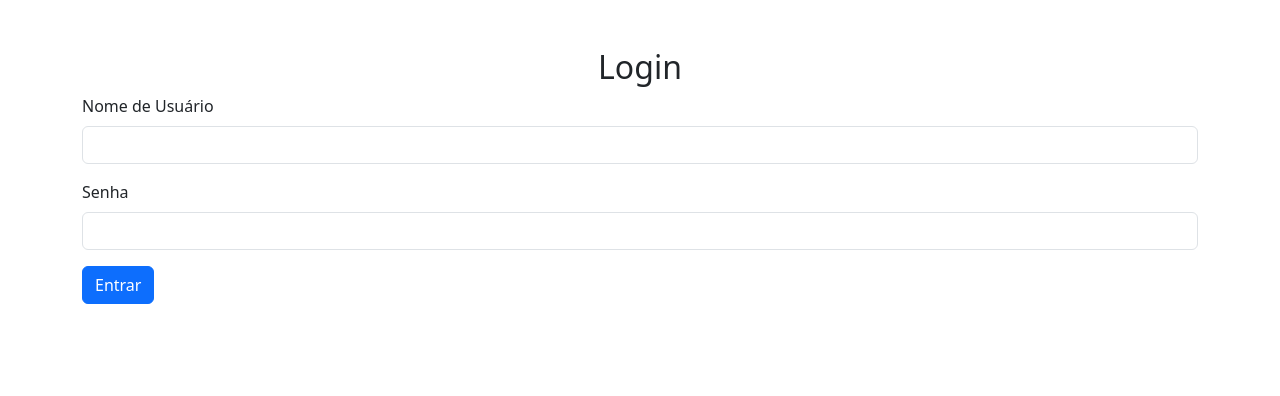
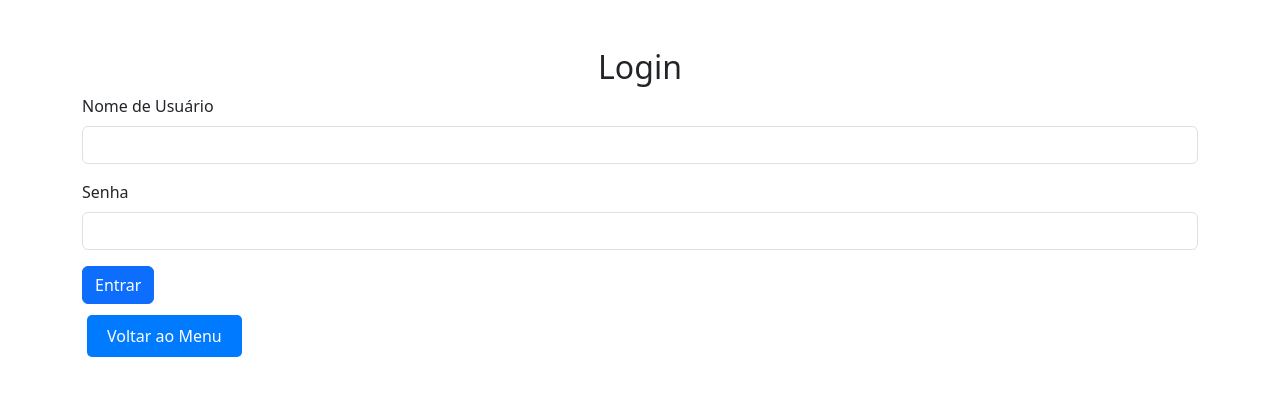
Before and after one commit to Srleo12/Usuarios_py, a Flask app: page /login in a window 1280 px wide. Shown: the top 396 px of the page. Run offline with Flask 3, Linux system fonts and the light colour scheme.

Commit message:
Update login.html

```diff
--- a/app/templates/login.html
+++ b/app/templates/login.html
@@ -5,6 +5,23 @@
     <meta name="viewport" content="width=device-width, initial-scale=1.0">
     <title>Login</title>
     <link href="https://cdn.jsdelivr.net/npm/bootstrap@5.3.0/dist/css/bootstrap.min.css" rel="stylesheet">
+    <style>
+        .buttons {
+            margin-top: 20px;
+        }
+        .buttons a {
+            text-decoration: none;
+            color: #fff;
+            background-color: #007bff;
+            padding: 10px 20px;
+            margin: 5px;
+            border-radius: 5px;
+            transition: background-color 0.3s ease;
+        }
+        .buttons a:hover {
+            background-color: #0056b3;
+        }
+    </style>
 </head>
 <body>
     <div class="container mt-5">
@@ -26,6 +43,9 @@
                 {% endif %}
             {% endwith %}
             <button type="submit" class="btn btn-primary">Entrar</button>
+            <div class="buttons">
+                <a href="{{ url_for('index') }}">Voltar ao Menu</a>
+            </div>
         </form>
     </div>
 </body>
```
